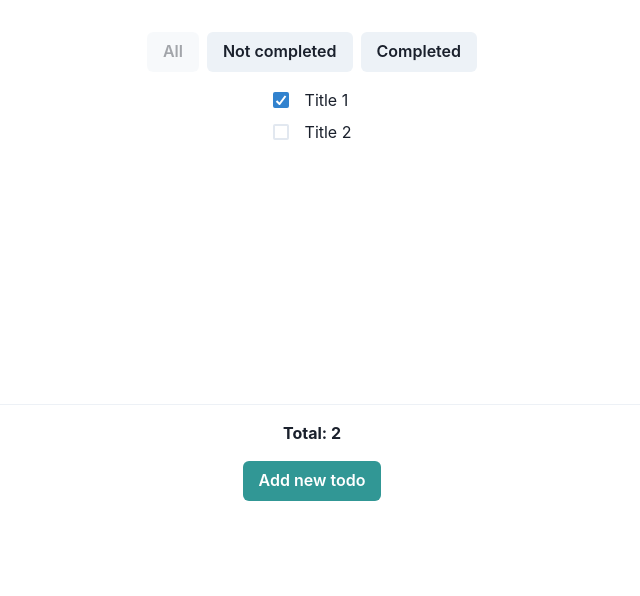
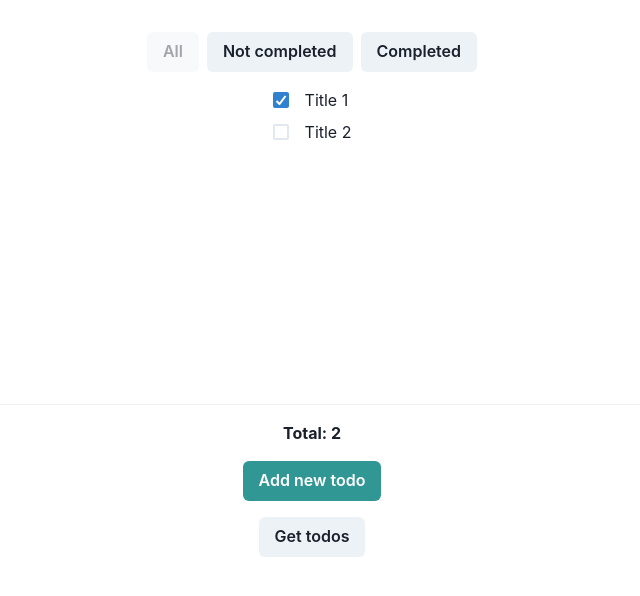
Before and after one commit to alexgrimm87/react-zustand-todolist, a React (Vite) app: page / in a window 1280 px wide. Shown: the top 596 px of the page, without its empty margins (328-968 px from the left). Built offline with nearby package versions, Linux system fonts and the light colour scheme.

Commit message:
try async operations

```diff
--- a/src/App.jsx
+++ b/src/App.jsx
@@ -3,6 +3,7 @@ import {Filter} from './components/Filter';
 import {NewTodo} from './components/NewTodo';
 import {TodoList} from './components/TodoList';
 import {TotalTodos} from './components/TotalTodos';
+import {FetchTodos} from "./components/FetchTodos.jsx";
 
 function App() {
   return (
@@ -12,6 +13,7 @@ function App() {
       <Divider />
       <TotalTodos />
       <NewTodo />
+      <FetchTodos />
     </VStack>
   );
 }
--- /dev/null
+++ b/src/components/FetchTodos.jsx
@@ -0,0 +1,22 @@
+import {shallow} from 'zustand/shallow';
+import {Button} from '@chakra-ui/react';
+import {useTodos} from '../store';
+
+const FetchTodos = () => {
+  const {loading, error, fetchTodos} = useTodos(
+    (state) => ({
+      loading: state.loading,
+      error: state.error,
+      fetchTodos: state.fetchTodos
+    }),
+    shallow //fix rerender when checked/unchecked input
+  );
+
+  return (
+    <Button isLoading={loading} onClick={fetchTodos}>
+      {!error ? 'Get todos' : {error}}
+    </Button>
+  );
+};
+
+export {FetchTodos};
--- a/src/store.js
+++ b/src/store.js
@@ -10,7 +10,7 @@ export const useTodos = create(devtools(persist((set, get) => ({
   loading: false,
   error: null,
   // //Variant 1
-  // addTodo: (title) => set( state => {
+  // addTodo: (title) => set(state => {
   //   const newTodo = {id: nanoid(), title, completed: false};
   //   return {todos: [...state.todos, newTodo]};
   // }),
@@ -29,7 +29,20 @@ export const useTodos = create(devtools(persist((set, get) => ({
         ? {...todo, completed: !todo.completed}
         : todo
     )
-  })
+  }),
+  fetchTodos: async () => {
+    set({loading: true})
+
+    try {
+      const res = await fetch('https://jsonplaceholder.typicode.com/todos?_limit=10');
+      if (!res.ok) throw new Error('Failed to fetch! Please try again.');
+      set({ todos: await res.json(), error: null });
+    } catch (error) {
+      set({error: error.message})
+    } finally {
+      set({loading: false})
+    }
+  }
 }),
   {
     name: 'todos-storage',
```
